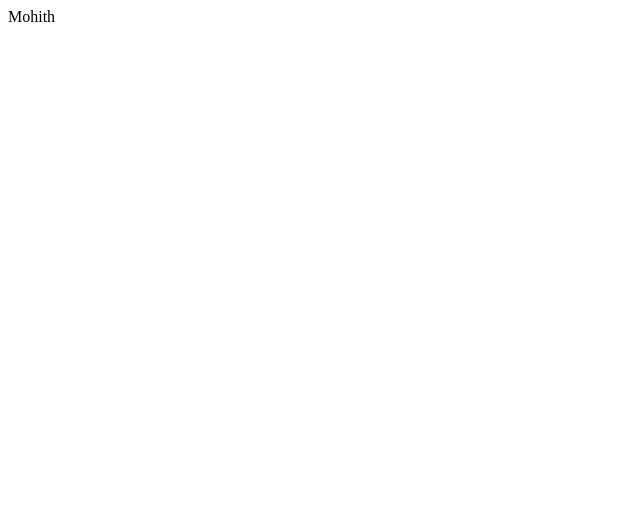
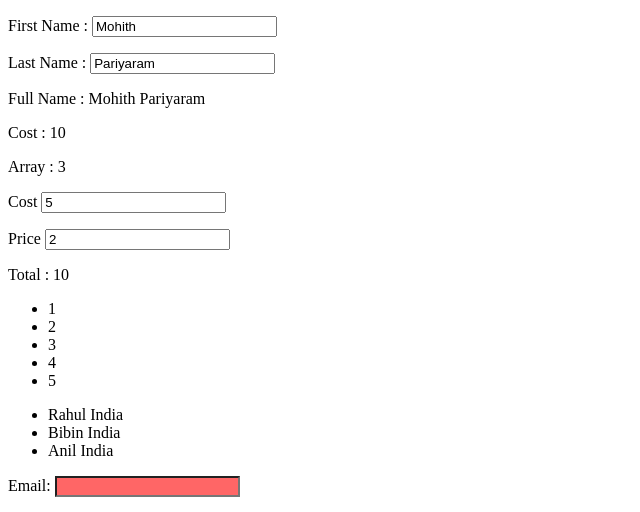
Before and after one commit to mohithp/TetsApp1, a website: page index.html in a window 1280 px wide. Shown: the top 512 px of the page, without its empty margins (0-640 px from the left). Drawn offline with nearby package versions, Linux system fonts and the light colour scheme.

Commit message:
Third Commit

```diff
--- /dev/null
+++ b/Scripts/myApp.js
@@ -0,0 +1 @@
+var app=angular.module('myApp',[]);
--- /dev/null
+++ b/Scripts/myCtrl.js
@@ -0,0 +1,17 @@
+
+app.controller('myCtrl',function($scope){
+		$scope.fname="Mohith";
+		$scope.lname="Pariyaram";
+		$scope.qty=2;
+		$scope.rt=5;
+		$scope.names=[{name:"Rahul",country:"India"},{name:"Bibin",country:"India"},{name:"Anil",country:"India"}];
+		$scope.ChangeName=function(){
+			$scope.fname="Udma";
+		}
+	});
+
+app.directive("myDirective",function(){
+		return {
+        template : "Hello Angular"
+    };
+	});
--- a/index.html
+++ b/index.html
@@ -1,21 +1,85 @@
 <!DOCTYPE html>
 <html>
+<style>
+	input.ng-invalid{
+		background-color: #ff6666;
+	}
+</style>
 <head>
-	<title>Hai</title>
+	<title>Tetst Application</title>
+	<script src="bower_components/angular/angular.js"></script>
+	<script src="Scripts/myApp.js"></script>
+	<script src="Scripts/myCtrl.js"></script>
 </head>
-<script type="text/javascript" src="bower_components/angular/angular.min.js"></script>
-<body ng-app="app">
-<div  ng-controller="TestCtrl">
+<body>
+	<!-- <div ng-app="" ng-init="name='mohith'">
+		<p>Name : <input type="text" ng-model="name"></p>
+		<p ng-bind="name"></p>
+		<p>My First expression : {{name}}</p>
+	</div> -->
 
-{{text}}
-</div>
-<script type="text/javascript">
-	var test=angular.module('app',[]);
+	<div ng-app="myApp" ng-controller="myCtrl" ng-init="num=[1,2,3,4,5];price=2;cost=5;names">
+		<p>First Name : <input type="text" ng-model="fname"></p>
+		<p>Last Name : <input type="text" ng-model="lname"></p>
+		<p>Full Name : {{fname+" "+ lname}}</p>
+		<p>Cost : <span ng-bind="qty*rt"> </span></p>
+		<p> Array : <span ng-bind="num[2]"></span></p>
+		<p>Cost <input type="number" ng-model="cost"></p>
+		<p>Price <input type="number" ng-model="price"></p>
+		<p>Total : {{price*cost}}</p>
+		<ul>
+			<li ng-repeat="x in num">
+				{{x}}
+			</li>
+		</ul>
 
-	test.controller('TestCtrl',['$scope',function($scope){
-		$scope.text='Mohith';
-	}]);
+		<ul>
+			<li ng-repeat="x in names">
+				{{x.name +" "+ x.country}}
+			</li>
+		</ul>
+		<form ng-app="" name="myForm">
+			Email:
+			<input type="email" name="emailTxt" ng-model="eTxt" required>
+			<!-- <span ng-show="myDiv.emailTxt.$error.email">Not a valid e-mail address</span> -->
+			<!-- <h>Status</h> -->
+			{{myDiv.emailTxt.$valid}}
+			{{myDiv.emailTxt.$dirty}}
+			{{myDiv.emailTxt.$touched}}
+		</form>
+		<p>
+			<h1 ng-click="ChangeName()">Name Change</h1>
+		</p>
+	</div>
 
-</script>
+	<!-- <form ng-app="" name="myForm">
+		Email:
+		<input type="email" name="emailTxt" ng-model="eTxt">
+		<span ng-show="myForm.emailTxt.$error.email">Not a valid e-mail address</span>
+	</form> -->
+
+	<!-- <div ng-app="myApp" class='my-directive'></div> -->
+	<!-- <div ng-app="myApp">
+		<my-directive></my-directive>
+	</div> -->
+
+	<!-- <div ng-app="" ng-init="person={fname:'Mohith',lname:'Pariyaram'}">
+		<p> Last Name : <span ng-bind="person.lname"></span></p>
+	</div> -->
 </body>
+<!-- <script>
+	var app=angular.module('myApp',[]);
+	app.controller('myCtrl',function($scope){
+		$scope.fname="Mohith";
+		$scope.lname="Pariyaram";
+		$scope.qty=2;
+		$scope.rt=5;
+	});
+
+	app.directive("myDirective",function(){
+		return {
+        template : "Hello Angular"
+    };
+	});
+</script> -->
 </html>
```
